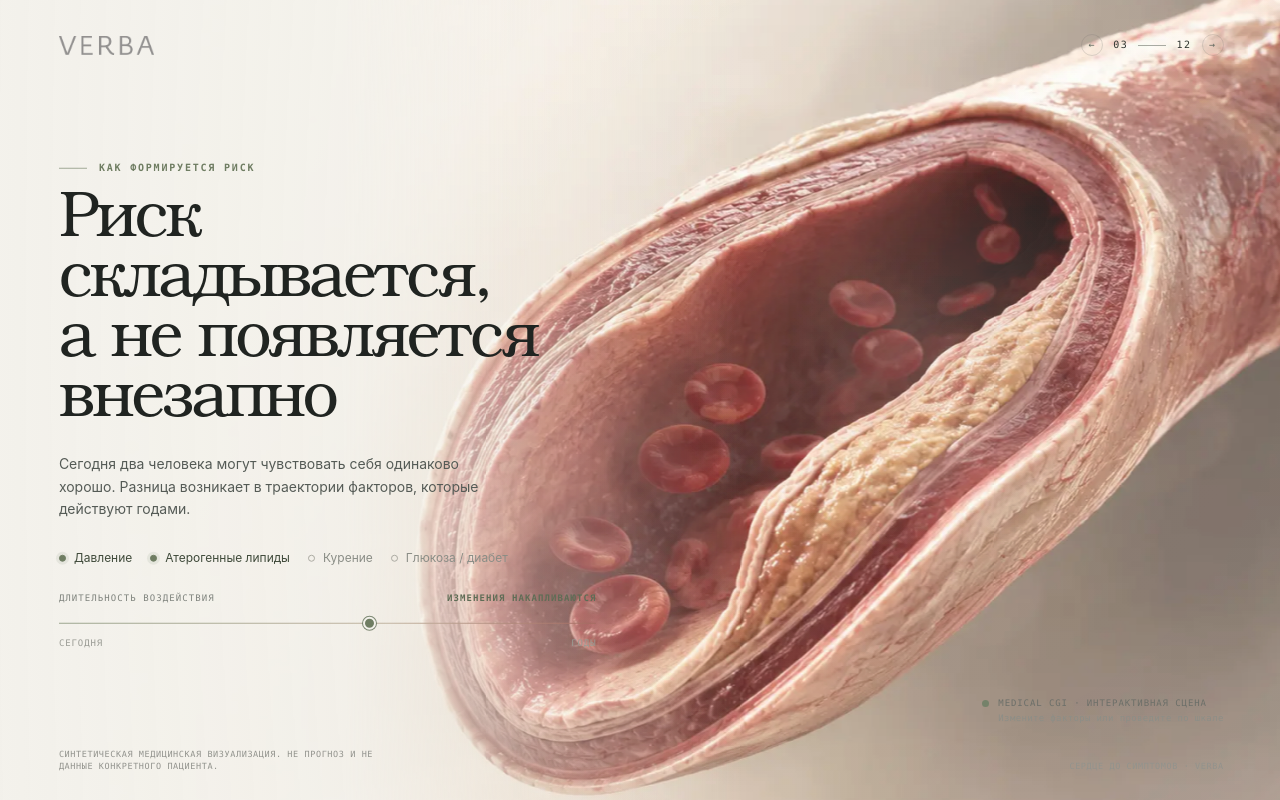
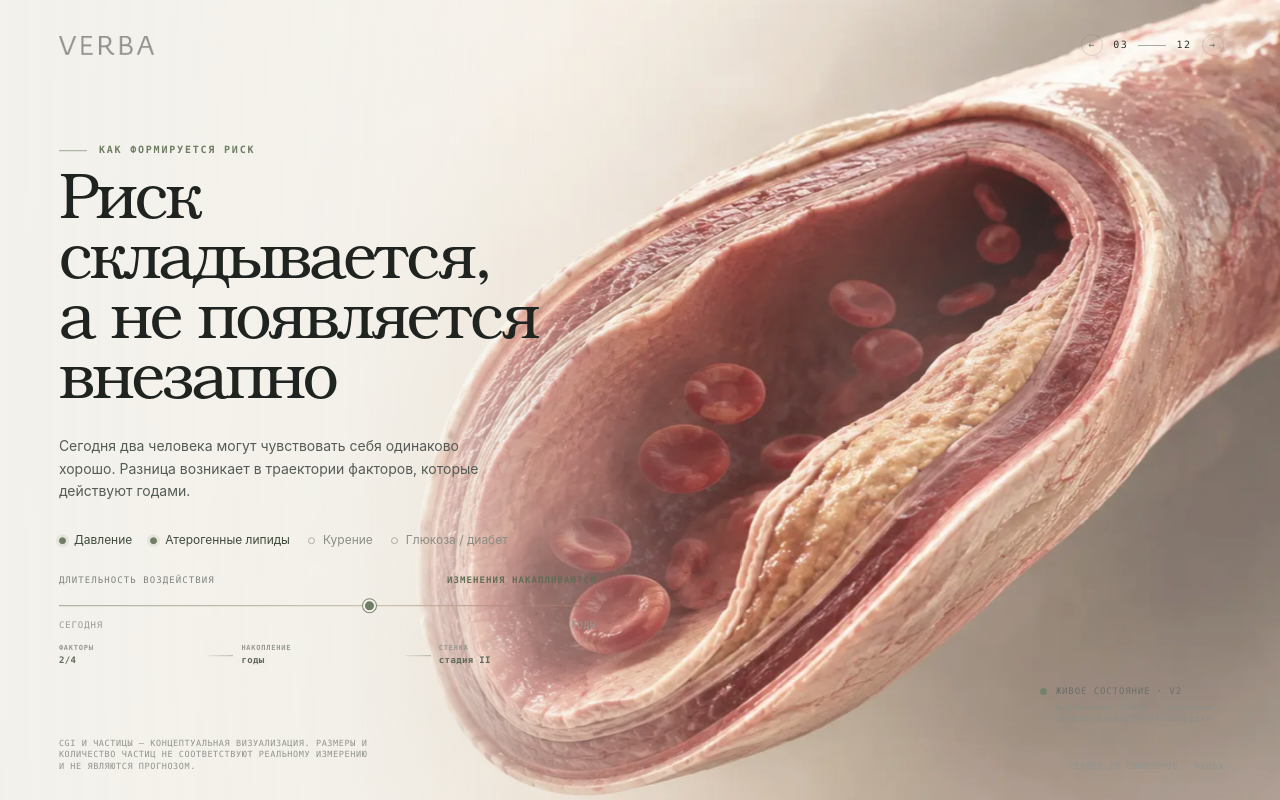
Before and after one commit to stepanMiller/verba-heart-lab, a Next.js app: page /risk in a window 1280 px wide. Built offline with nearby package versions, Linux system fonts and the light colour scheme.

Commit message:
Start VERBA Heart v2 living scenes

```diff
--- a/app/globals.css
+++ b/app/globals.css
@@ -291,6 +291,81 @@ h1 {
   text-transform: uppercase;
 }
 
+/* V2 · one cause chain, one changing vessel. */
+.risk-living-vessel { --athero-opacity: .68; --risk-pulse-duration: 1.18s; --risk-pulse-opacity: .5; }
+
+.risk-pressure-wave {
+  position: absolute;
+  z-index: 2;
+  top: 8%;
+  right: -18%;
+  width: 58%;
+  height: 86%;
+  opacity: var(--risk-pulse-opacity);
+  pointer-events: none;
+  background: linear-gradient(92deg, transparent 24%, rgba(255,238,220,.08) 39%, rgba(255,236,216,.48) 50%, rgba(255,244,230,.08) 61%, transparent 77%);
+  filter: blur(15px);
+  mix-blend-mode: screen;
+  transform: translate3d(12%, 2%, 0) rotate(-7deg);
+  animation: risk-pressure-pass var(--risk-pulse-duration) cubic-bezier(.2,.72,.36,1) infinite;
+}
+
+@keyframes risk-pressure-pass {
+  0% { transform: translate3d(22%, 4%, 0) rotate(-7deg); opacity: 0; }
+  18% { opacity: var(--risk-pulse-opacity); }
+  62% { opacity: var(--risk-pulse-opacity); }
+  100% { transform: translate3d(-155%, -8%, 0) rotate(-7deg); opacity: 0; }
+}
+
+.risk-athero-stream { position: absolute; z-index: 3; inset: 0; pointer-events: none; overflow: hidden; opacity: var(--athero-opacity); transition: opacity 700ms ease; }
+.risk-athero-stream i {
+  position: absolute;
+  left: 55%;
+  top: 50%;
+  width: 4px;
+  height: 4px;
+  border: 1px solid rgba(104,38,47,.72);
+  border-radius: 48% 52% 44% 56%;
+  background: rgba(143,62,72,.88);
+  box-shadow: 0 0 0 2px rgba(143,62,72,.08), 0 0 10px rgba(143,62,72,.38);
+  animation: risk-athero-flow var(--athero-duration, 6.8s) linear infinite;
+  animation-delay: var(--athero-delay, 0s);
+}
+.risk-athero-stream i:nth-child(1) { top: 33%; --athero-duration: 5.9s; --athero-delay: -1.1s; }
+.risk-athero-stream i:nth-child(2) { top: 41%; width: 3px; height: 3px; --athero-duration: 7.2s; --athero-delay: -5.6s; }
+.risk-athero-stream i:nth-child(3) { top: 48%; --athero-duration: 6.4s; --athero-delay: -3.2s; }
+.risk-athero-stream i:nth-child(4) { top: 57%; width: 3px; height: 3px; --athero-duration: 8.1s; --athero-delay: -6.3s; }
+.risk-athero-stream i:nth-child(5) { top: 63%; --athero-duration: 7.4s; --athero-delay: -2.1s; }
+.risk-athero-stream i:nth-child(6) { top: 69%; width: 3px; height: 3px; --athero-duration: 6.1s; --athero-delay: -4.6s; }
+.risk-athero-stream i:nth-child(7) { top: 37%; --athero-duration: 8.5s; --athero-delay: -7.4s; }
+.risk-athero-stream i:nth-child(8) { top: 45%; width: 3px; height: 3px; --athero-duration: 6.7s; --athero-delay: -2.9s; }
+.risk-athero-stream i:nth-child(9) { top: 52%; --athero-duration: 7.8s; --athero-delay: -6.6s; }
+.risk-athero-stream i:nth-child(10) { top: 60%; width: 3px; height: 3px; --athero-duration: 5.7s; --athero-delay: -3.8s; }
+.risk-athero-stream i:nth-child(11) { top: 66%; --athero-duration: 8.8s; --athero-delay: -8s; }
+.risk-athero-stream i:nth-child(12) { top: 50%; width: 3px; height: 3px; --athero-duration: 6.9s; --athero-delay: -5.1s; }
+
+@keyframes risk-athero-flow {
+  0% { transform: translate3d(47vw, -5vh, 0) scale(.72); opacity: 0; }
+  10% { opacity: .72; }
+  48% { transform: translate3d(15vw, 2vh, 0) scale(1); opacity: .94; }
+  90% { opacity: .62; }
+  100% { transform: translate3d(-17vw, 10vh, 0) scale(.78); opacity: 0; }
+}
+
+.risk-chain {
+  display: grid;
+  grid-template-columns: auto 26px auto 26px auto;
+  align-items: center;
+  gap: 8px;
+  margin-top: 15px;
+  max-width: 540px;
+}
+.risk-chain div { display: grid; gap: 3px; min-width: 0; }
+.risk-chain span { color: #969891; font: 600 7px/1 ui-monospace, SFMono-Regular, Menlo, monospace; letter-spacing: .11em; text-transform: uppercase; }
+.risk-chain strong { color: #5f685a; font: 600 9px/1.2 ui-monospace, SFMono-Regular, Menlo, monospace; letter-spacing: .04em; white-space: nowrap; }
+.risk-chain i { height: 1px; background: linear-gradient(90deg, rgba(111,125,98,.12), rgba(111,125,98,.52)); }
+.risk-caption b { max-width: 31ch; }
+
 .scene-caption {
   position: absolute;
   z-index: 3;
@@ -571,6 +646,8 @@ h1 {
 @media (prefers-reduced-motion: reduce) {
   *, *::before, *::after { scroll-behavior: auto !important; animation-duration: .001ms !important; animation-iteration-count: 1 !important; }
   .pressure-peak { opacity: .42; }
+  .risk-athero-stream i { opacity: .72; }
+  .risk-pressure-wave { opacity: .18; }
 }
 
 /* Mobile presentation pass: compose for a phone viewport instead of scaling desktop. */
@@ -740,6 +817,9 @@ h1 {
   .exposure-control { margin-top: 10px; }
   .control-head { margin-bottom: 5px; font-size: 7.5px; }
   .range-labels { font-size: 7px; }
+  .risk-chain { grid-template-columns: auto 18px auto 18px auto; gap: 5px; margin-top: 8px; }
+  .risk-chain span { font-size: 6px; }
+  .risk-chain strong { font-size: 7.5px; }
 
   .pressure-fact { margin-top: 10px; }
   .pressure-fact strong { font-size: 2.3rem; }
@@ -930,10 +1010,51 @@ h1 {
 .lipids-experience::after { background: linear-gradient(90deg, rgba(243,241,235,.995) 0%, rgba(243,241,235,.94) 31%, rgba(243,241,235,.32) 47%, rgba(243,241,235,0) 66%); }
 .lipids-image { object-position: center; filter: saturate(.78) contrast(.96); transform: scale(1.012); animation: lipid-drift 20s ease-in-out infinite alternate; }
 @keyframes lipid-drift { to { transform: scale(1.026) translate3d(-.22%, -.1%, 0); } }
-.lipid-particles { position: absolute; z-index: 2; inset: 0; pointer-events: none; }
-.lipid-particles i { position: absolute; width: 5px; height: 5px; border-radius: 50%; background: rgba(255,244,232,.78); box-shadow: 0 0 12px rgba(255,241,223,.46); animation: particle-float var(--pd, 8s) ease-in-out infinite alternate; }
-.lipid-particles i:nth-child(1) { left: 62%; top: 34%; --pd: 8.2s; }.lipid-particles i:nth-child(2) { left: 73%; top: 56%; --pd: 11.4s; }.lipid-particles i:nth-child(3) { left: 84%; top: 41%; --pd: 6.8s; }.lipid-particles i:nth-child(4) { left: 68%; top: 68%; --pd: 9.6s; }.lipid-particles i:nth-child(5) { left: 91%; top: 61%; --pd: 12.3s; }.lipid-particles i:nth-child(6) { left: 79%; top: 27%; --pd: 7.5s; }
-@keyframes particle-float { from { transform: translate3d(-7px, 9px, 0) scale(.8); opacity: .35; } to { transform: translate3d(11px, -13px, 0) scale(1.2); opacity: .85; } }
+.lipid-particles { position: absolute; z-index: 2; inset: 0; pointer-events: none; overflow: hidden; }
+.lipid-particles i {
+  position: absolute;
+  left: var(--px, 82%);
+  top: var(--py, 48%);
+  width: var(--ps, 5px);
+  height: var(--ps, 5px);
+  border: 1px solid rgba(104,38,47,.72);
+  border-radius: 48% 52% 44% 56%;
+  background: rgba(143,62,72,.88);
+  box-shadow: 0 0 0 2px rgba(143,62,72,.07), 0 0 12px rgba(143,62,72,.38);
+  animation: lipid-particle-flow var(--pd, 7s) linear infinite;
+  animation-delay: var(--delay, 0s);
+}
+.lipid-particles i:nth-child(1) { --px: 63%; --py: 34%; --pd: 6.4s; --delay: -1.2s; }
+.lipid-particles i:nth-child(2) { --px: 72%; --py: 57%; --ps: 4px; --pd: 7.8s; --delay: -6.1s; }
+.lipid-particles i:nth-child(3) { --px: 84%; --py: 42%; --pd: 5.9s; --delay: -3.6s; }
+.lipid-particles i:nth-child(4) { --px: 68%; --py: 69%; --ps: 4px; --pd: 8.4s; --delay: -7.3s; }
+.lipid-particles i:nth-child(5) { --px: 91%; --py: 60%; --pd: 6.8s; --delay: -2.5s; }
+.lipid-particles i:nth-child(6) { --px: 79%; --py: 28%; --ps: 4px; --pd: 7.2s; --delay: -5.4s; }
+.lipid-particles i:nth-child(7) { --px: 88%; --py: 50%; --pd: 9.1s; --delay: -8.5s; }
+.lipid-particles i:nth-child(8) { --px: 75%; --py: 46%; --ps: 4px; --pd: 6.1s; --delay: -4.8s; }
+.lipid-particles i:nth-child(9) { --px: 83%; --py: 64%; --pd: 7.5s; --delay: -6.9s; }
+.lipid-particles i:nth-child(10) { --px: 94%; --py: 38%; --ps: 4px; --pd: 8.7s; --delay: -3.2s; }
+.lipid-particles i:nth-child(11) { --px: 69%; --py: 52%; --pd: 6.6s; --delay: -5.8s; }
+.lipid-particles i:nth-child(12) { --px: 86%; --py: 73%; --ps: 4px; --pd: 7.9s; --delay: -7.1s; }
+.lipid-particles i:nth-child(13) { --px: 96%; --py: 54%; --pd: 9.4s; --delay: -4.3s; }
+.lipid-particles i:nth-child(14) { --px: 76%; --py: 36%; --ps: 4px; --pd: 6.9s; --delay: -6.4s; }
+
+.lipids-lpa .lipid-particles i:nth-child(3n) {
+  width: 8px;
+  height: 8px;
+  border: 1.5px solid rgba(128,47,57,.88);
+  background: rgba(243,241,235,.18);
+  box-shadow: 0 0 0 2px rgba(143,62,72,.06), 0 0 13px rgba(143,62,72,.30);
+}
+
+@keyframes lipid-particle-flow {
+  0% { transform: translate3d(10vw, -5vh, 0) scale(.72); opacity: 0; }
+  12% { opacity: .72; }
+  52% { opacity: .96; }
+  100% { transform: translate3d(-24vw, 11vh, 0) scale(1.08); opacity: 0; }
+}
+
+.lipid-status { background: #8f3e48; box-shadow: 0 0 0 0 rgba(143,62,72,.26); }
 .lipids-copy { width: min(45vw, 690px); }
 .lipids-copy h1 { max-width: 16ch; font-size: clamp(2.9rem, 4.55vw, 4.85rem); }
 .lipid-switch { display: flex; gap: 4px; margin-top: clamp(20px, 2.6vh, 30px); }
--- a/app/risk/page.tsx
+++ b/app/risk/page.tsx
@@ -1,6 +1,6 @@
 "use client";
 
-import { useMemo, useState } from "react";
+import { useMemo, useState, type CSSProperties } from "react";
 import { CINEMATIC, DEFAULT_ACTIVE_FACTORS, FACTORS, UI } from "../config";
 import { cinematicStateWeights, intensityLabel, visualIntensity } from "../model";
 import { SceneNav } from "../scene-nav";
@@ -8,14 +8,35 @@ import { sitePath } from "../site-path";
 
 type FactorId = (typeof FACTORS)[number]["id"];
 
-function CinematicVessel({ intensity }: { intensity: number }) {
+function CinematicVessel({
+  intensity,
+  lipidsActive,
+  pressureActive,
+}: {
+  intensity: number;
+  lipidsActive: boolean;
+  pressureActive: boolean;
+}) {
   const weights = useMemo(() => cinematicStateWeights(intensity), [intensity]);
+  const livingStyle = {
+    "--athero-opacity": lipidsActive ? Math.min(0.92, 0.34 + intensity * 0.82) : 0,
+    "--risk-pulse-duration": pressureActive ? "1.18s" : "2.8s",
+    "--risk-pulse-opacity": pressureActive ? 0.5 : 0.12,
+  } as CSSProperties;
+
   return (
-    <div className="cinematic-vessel">
+    <div
+      className={`cinematic-vessel risk-living-vessel ${pressureActive ? "has-pressure" : ""} ${lipidsActive ? "has-lipids" : ""}`}
+      style={livingStyle}
+    >
       <div className="vessel-frame">
         {CINEMATIC.states.map((state) => (
           <img key={state.id} className={`vessel-state vessel-state-${state.id}`} src={state.src} alt="" draggable={false} style={{ opacity: weights[state.id] }} />
         ))}
+      </div>
+      <div className="risk-pressure-wave" />
+      <div className="risk-athero-stream">
+        {Array.from({ length: 12 }, (_, index) => <i key={index} />)}
       </div>
       <div className="vessel-light" />
       <div className="vessel-grain" />
@@ -27,6 +48,9 @@ export default function RiskScene() {
   const [exposure, setExposure] = useState<number>(UI.defaultExposure);
   const [activeFactors, setActiveFactors] = useState<Set<FactorId>>(() => new Set(DEFAULT_ACTIVE_FACTORS));
   const intensity = useMemo(() => visualIntensity(exposure, activeFactors.size), [exposure, activeFactors]);
+  const pressureActive = activeFactors.has("pressure");
+  const lipidsActive = activeFactors.has("lipids");
+  const stage = intensity < 0.24 ? "I" : intensity < 0.52 ? "II" : "III";
 
   function toggleFactor(id: FactorId) {
     setActiveFactors((current) => {
@@ -38,7 +62,9 @@ export default function RiskScene() {
 
   return (
     <main className="experience risk-experience">
-      <div className="scene-layer" aria-hidden="true"><CinematicVessel intensity={intensity} /></div>
+      <div className="scene-layer" aria-hidden="true">
+        <CinematicVessel intensity={intensity} lipidsActive={lipidsActive} pressureActive={pressureActive} />
+      </div>
       <header className="topline">
         <img className="verba-mark" src={sitePath("/verba-wordmark.png")} alt="VERBA" />
         <SceneNav current="03" previous="/no-symptoms" next="/score2" />
@@ -58,9 +84,20 @@ export default function RiskScene() {
           <input type="range" min={UI.minExposure} max={UI.maxExposure} value={exposure} onChange={(event) => setExposure(Number(event.target.value))} aria-label="Длительность воздействия факторов" />
           <div className="range-labels"><span>сегодня</span><span>годы</span></div>
         </div>
+        <div className="risk-chain" aria-live="polite">
+          <div><span>Факторы</span><strong>{activeFactors.size}/4</strong></div>
+          <i />
+          <div><span>Накопление</span><strong>{exposure < 34 ? "начало" : exposure < 70 ? "годы" : "длительно"}</strong></div>
+          <i />
+          <div><span>Стенка</span><strong>стадия {stage}</strong></div>
+        </div>
       </section>
-      <aside className="scene-caption"><span className="pulse-dot" /><span>Medical CGI · интерактивная сцена</span><b>Измените факторы или проведите по шкале</b></aside>
-      <footer className="footline"><p>Синтетическая медицинская визуализация. Не прогноз и не данные конкретного пациента.</p><span>Сердце до симптомов · VERBA</span></footer>
+      <aside className="scene-caption risk-caption">
+        <span className="pulse-dot" />
+        <span>Живое состояние · V2</span>
+        <b>{lipidsActive ? "Карминовые точки — условный сигнал атерогенной нагрузки" : "Включите атерогенные липиды — появится отдельный потоковый сигнал"}</b>
+      </aside>
+      <footer className="footline"><p>CGI и частицы — концептуальная визуализация. Размеры и количество частиц не соответствуют реальному измерению и не являются прогнозом.</p><span>Сердце до симптомов · VERBA</span></footer>
     </main>
   );
 }
```
Also changed, not shown: app/lipids/page.tsx (+5 -3 lines).
